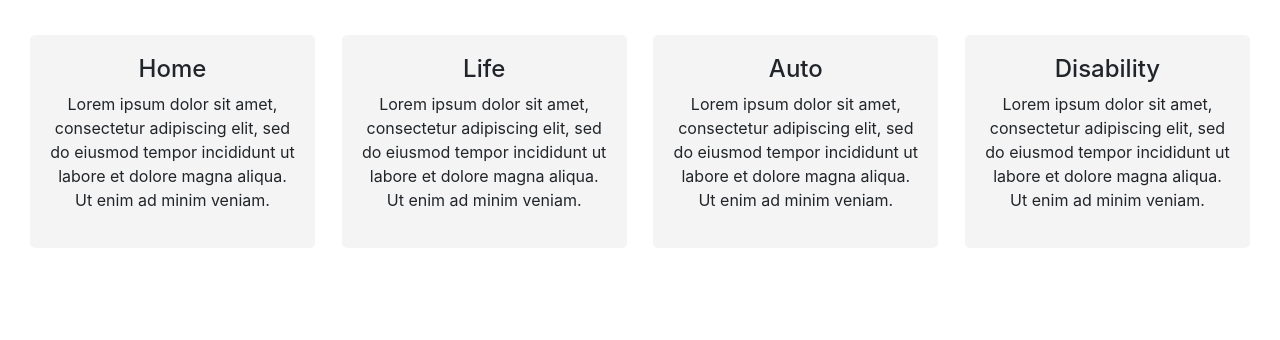
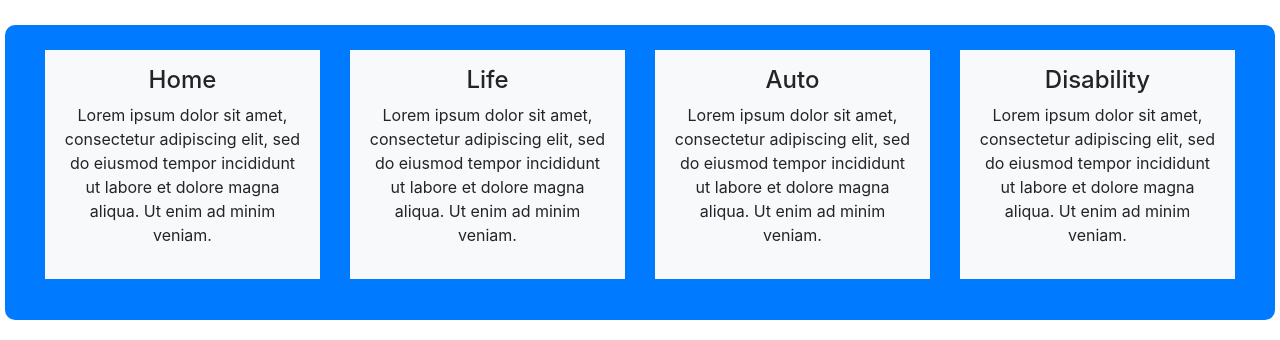
Before and after one commit to Mick3yO/Week3-assignment-, a website: page index.html in a window 1280 px wide. Shown: the part 897-1237 px from the top of the page. Before the commit the page ends 1175 px from the top, so only its background shows below. Drawn offline with nearby package versions, Linux system fonts and the light colour scheme.

Commit message:
modified flex box

```diff
--- a/index.html
+++ b/index.html
@@ -39,12 +39,21 @@
             border-radius: 10px;
         }
              /* Flex container for additional content */
-             .flex-container {
+             .container-fluid {
             display: flex;
             justify-content: space-between;
             flex-wrap: wrap;
             padding: 20px;
             flex-direction: row;
+
+        }
+        .row {
+        display: flex;
+        text-align: center;
+        background-color: rgb(0, 123, 255);
+        padding: 25px;
+        border-radius: 10px;
+
 
         }
 
@@ -99,36 +108,41 @@
         </div>
     </div>
 <h2>Our services</h2>
-    <!-- Flex container for additional content -->
-    <div class="flex-container">
-        <!-- Child item 1 -->
-        <div class="flex-item">
+
+
+    <div class="container-fluid">
+        <div class="row">
+            <div class="col-xs-12 col-md-3 mb-3">
+                <div class="bg-light p-3">
                     <h4>Home</h4>
                     <p>Lorem ipsum dolor sit amet, consectetur adipiscing elit, sed do eiusmod tempor incididunt
                         ut labore et dolore magna aliqua. Ut enim ad minim veniam.</p>
                 </div>
-
-        <!-- Child item 2 -->
-        <div class="flex-item">
+            </div>
+            <div class="col-xs-12 col-md-3 mb-3">
+                <div class="bg-light p-3">
                     <h4>Life</h4>
                     <p>Lorem ipsum dolor sit amet, consectetur adipiscing elit, sed do eiusmod tempor incididunt
-                 ut labore et dolore magna aliqua. Ut enim ad minim veniam. </p>
+                        ut labore et dolore magna aliqua. Ut enim ad minim veniam.</p>
                 </div>
-
-        <!-- Child item 3 -->
-        <div class="flex-item">
+            </div>
+            <div class="col-xs-12 col-md-3 mb-3">
+                <div class="bg-light p-3">
                     <h4>Auto</h4>
                     <p>Lorem ipsum dolor sit amet, consectetur adipiscing elit, sed do eiusmod tempor incididunt
                         ut labore et dolore magna aliqua. Ut enim ad minim veniam.</p>
                 </div>
-
-        <!-- Child item 4 -->
-        <div class="flex-item">
+            </div>
+            <div class="col-xs-12 col-md-3 mb-3">
+                <div class="bg-light p-3">
                     <h4>Disability</h4>
                     <p>Lorem ipsum dolor sit amet, consectetur adipiscing elit, sed do eiusmod tempor incididunt
                         ut labore et dolore magna aliqua. Ut enim ad minim veniam.</p>
                 </div>
             </div>
+        </div>
+    </div>
+
     <script src="node_modules/jquery/dist/jquery.js"></script>
     <script src="node_modules/bootstrap/dist/js/bootstrap.bundle.js"></script>
 </body>
```
Lines whose indentation alone changed are shown as unchanged.
